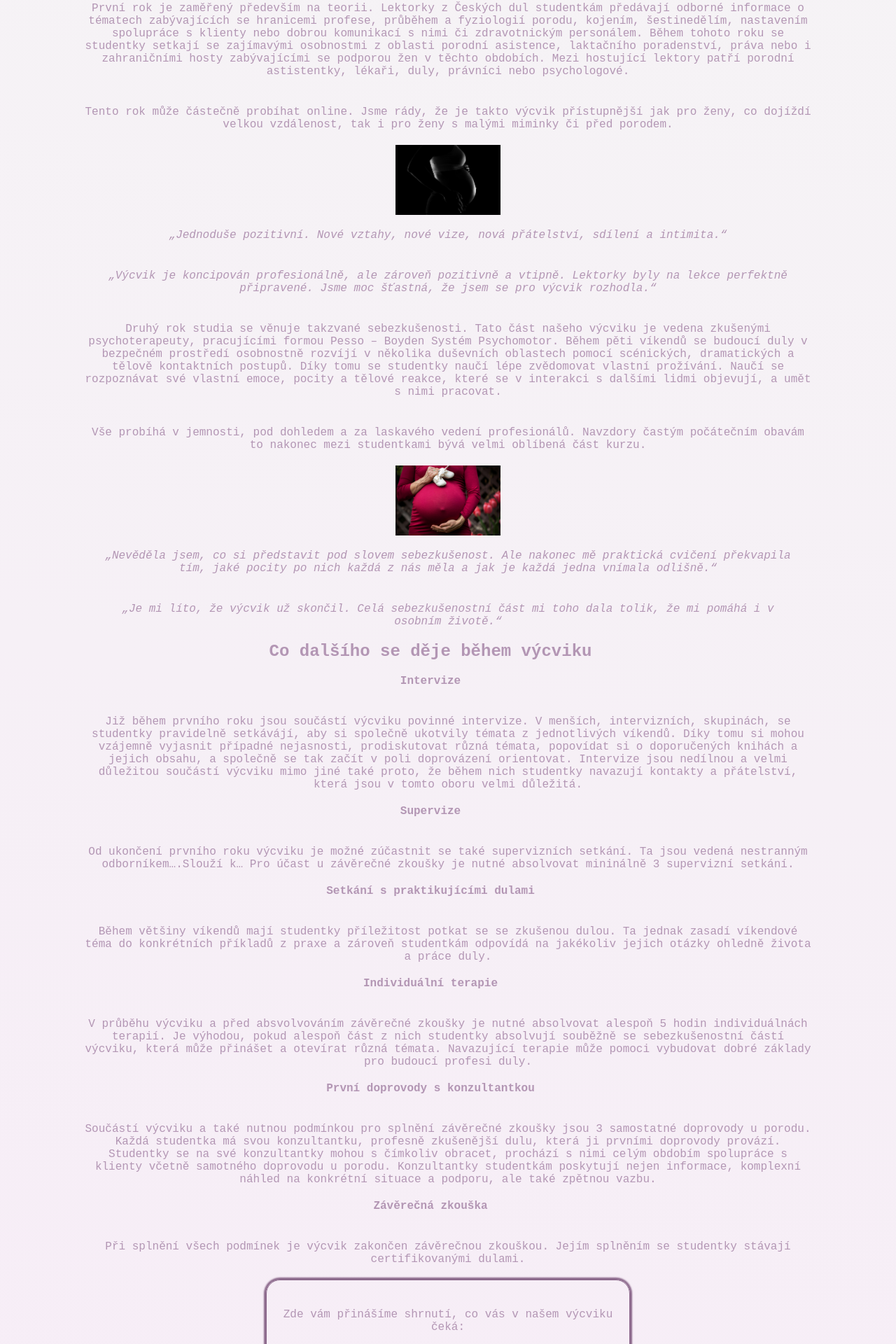
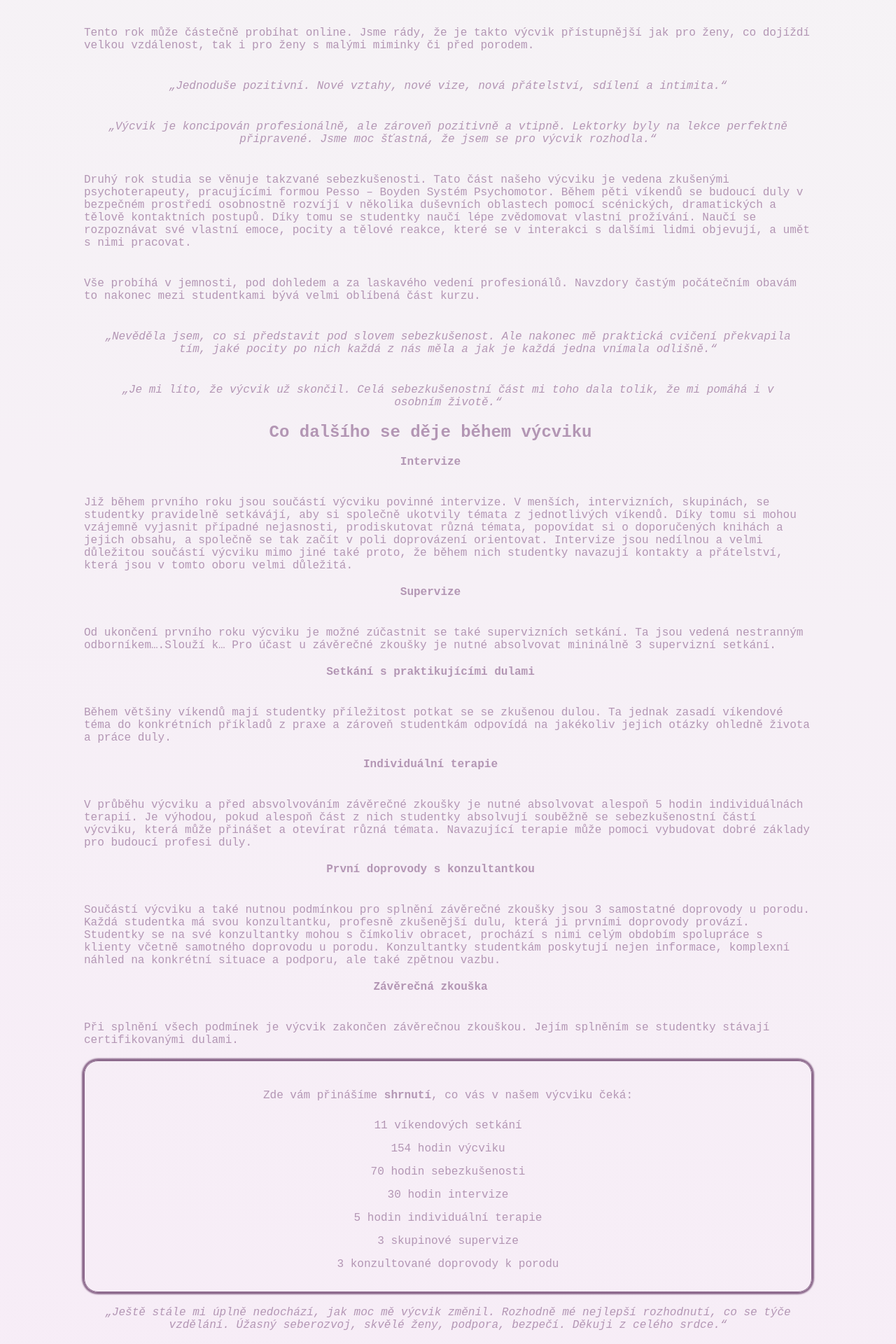
Before and after one commit to CreativeOxana/mojedula, a React (Vite) app: page /education in a window 1280 px wide. Shown: the part 832-2752 px from the top of the page at 70% size. Built offline with nearby package versions, Linux system fonts and the light colour scheme; a web font is replaced by a local one.

Commit message:
Correcting style

```diff
--- a/src/pages/Education/index.jsx
+++ b/src/pages/Education/index.jsx
@@ -28,8 +28,6 @@ export const Education = () => {
             Přihlásit
           </a>
         </button>
-
-        <img src="img/pexels.jpg" alt="" width="150px" />
 
         <p className="reference">
           „Ze začátku mi to přišlo dlouhé – 2 roky! Ale nesmírně rychle to
@@ -62,7 +60,6 @@ export const Education = () => {
           přístupnější jak pro ženy, co dojíždí velkou vzdálenost, tak i pro
           ženy s malými miminky či před porodem.
         </p>
-        <img src="img/pexels4.jpg" alt="" width="150px" />
         <p className="reference">
           „Jednoduše pozitivní. Nové vztahy, nové vize, nová přátelství, sdílení
           a intimita.“
@@ -87,7 +84,6 @@ export const Education = () => {
           profesionálů. Navzdory častým počátečním obavám to nakonec mezi
           studentkami bývá velmi oblíbená část kurzu.
         </p>
-        <img src="img/pexels1.jpg" alt="" width="150px" />
         <p className="reference">
           „Nevěděla jsem, co si představit pod slovem sebezkušenost. Ale nakonec
           mě praktická cvičení překvapila tím, jaké pocity po nich každá z nás
@@ -149,7 +145,10 @@ export const Education = () => {
           Jejím splněním se studentky stávají certifikovanými dulami.{' '}
         </p>
         <div className="education-card">
-          <p>Zde vám přinášíme shrnutí, co vás v našem výcviku čeká: </p>
+          <p>
+            Zde vám přinášíme <strong>shrnutí</strong>, co vás v našem výcviku
+            čeká:{' '}
+          </p>
           <ul>
             <li>11 víkendových setkání</li>
             <li>154 hodin výcviku</li>
@@ -160,7 +159,6 @@ export const Education = () => {
             <li>3 konzultované doprovody k porodu</li>
           </ul>
         </div>
-        <img src="img/pexels2.jpg" alt="" width="150px" />
         <p className="reference">
           „Ještě stále mi úplně nedochází, jak moc mě výcvik změnil. Rozhodně mé
           nejlepší rozhodnutí, co se týče vzdělání. Úžasný seberozvoj, skvělé
--- a/src/pages/Education/style.css
+++ b/src/pages/Education/style.css
@@ -1,7 +1,3 @@
-/* .education-container {
-  margin: 120px 300px 80px 300px;
-} */
-
 .reference {
   font-style: oblique;
   padding: 20px;
@@ -19,6 +15,7 @@ p {
   margin-left: 50px;
   margin-right: 50px;
   padding-bottom: 20px;
+  text-align: left;
 }
 
 .education-card {
@@ -28,8 +25,12 @@ p {
   border: 1px solid var(--brand-color);
   box-shadow: 0 0 2px 3px var(--brand-color);
   border-radius: 20px;
-  width: 50%;
+  width: 100%;
   margin: 0 auto;
+}
+
+.education-card p {
+  text-align: center;
 }
 
 .education-card ul {
--- a/src/pages/components/DulaList/DulaList.jsx
+++ b/src/pages/components/DulaList/DulaList.jsx
@@ -6,7 +6,7 @@ export default function ({ region }) {
   const dulas = [
     {
       id: 1,
-      image: { berkova },
+      image: berkova,
       name: 'Berková Lenka, Mgr.',
       regionIds: ['cz-pr', 'cz-st'],
       accretitaion: 'dula absolventka',
@@ -141,6 +141,7 @@ export default function ({ region }) {
       <ul className="container box">
         {currentDulas.map((cd, id) => (
           <ul key={id}>
+            <li>{cd.image}</li>
             <li>
               {cd.name}, {cd.accretitaion}, jazyky: {cd.language}
             </li>
```
